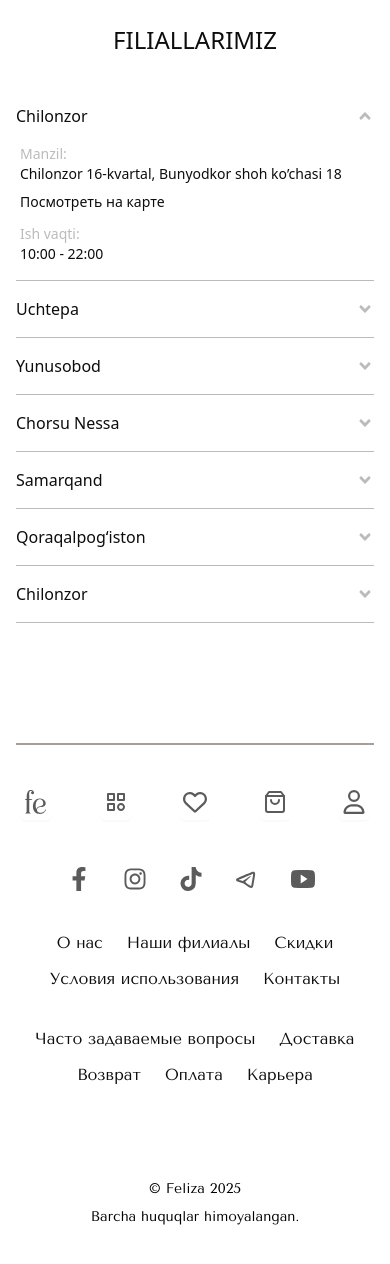
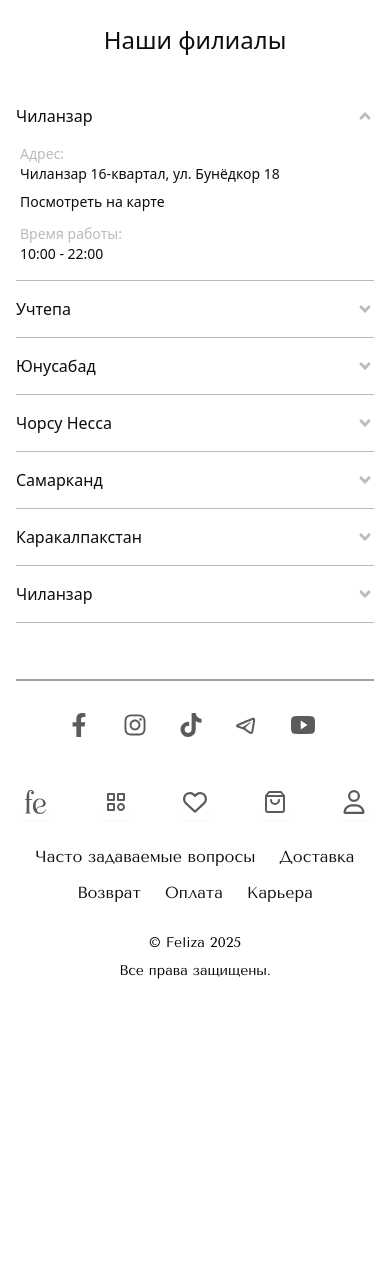
Before and after one commit to MamurovDilmurod/feliza, a React (Vite) app: page /branches in a window 390 px wide. Shown: the top 1264 px of the page. After the commit the page ends 1061 px from the top, so only its background shows below. Built offline with nearby package versions, Linux system fonts and the light colour scheme.

Commit message:
Footer da o'zgarishlar

```diff
--- a/src/layouts/footer.jsx
+++ b/src/layouts/footer.jsx
@@ -25,20 +25,20 @@ const Footer = () => {
   };
 
   return (
-    <div className="max-w-[1280px] mx-auto pt-24 pb-10 px-4 font-tenor">
+    <div className="max-w-[1280px] mx-auto pt-8 md:pt-24 pb-10 px-4 font-tenor">
       <div className="flex flex-col lg:flex-row justify-between items-center gap-6">
         <span className="border-y w-full lg:w-[562px] border-stone-400"></span>
         <img
           src={feliza_logo}
           alt="Feliza logo"
-          className='w-20 cursor-pointer'
+          className='w-20 cursor-pointer hidden md:block'
           onClick={() => navigate('/')}
         />
-        <span className="border-y w-full lg:w-[562px] border-[#858585]"></span>
+        <span className="border-y w-full lg:w-[562px] border-[#858585] hidden md:block"></span>
       </div>
 
       {/* Icons */}
-      <div className='flex flex-wrap items-center mt-10 justify-center gap-6 sm:gap-10'>
+      <div className='flex flex-wrap items-center mt-8 md:mt-10 justify-center gap-6 sm:gap-10'>
         {socialLinks.map(({ href, icon }, idx) => (
           <a
             key={idx}
@@ -54,7 +54,7 @@ const Footer = () => {
       </div>
 
       {/* Footer Links 1 */}
-      <div className='flex flex-wrap justify-center gap-x-6 gap-y-3 pt-10 pb-5 text-center max-w-[1280px] mx-auto'>
+      <div className='flex flex-wrap justify-center gap-x-6 gap-y-3 md:pt-10 pt-8 md:pb-5 text-center max-w-[1280px] mx-auto'>
         <Link onClick={handleScrollTop} to="/about" className='text-[#0D0D0D] hover:underline cursor-pointer'>
           {i18n.language === 'uz' ? 'Biz haqimizda' : 'О нас'}
         </Link>
@@ -76,13 +76,15 @@ const Footer = () => {
           {i18n.language === 'uz' ? 'Foydalanish shartlari' : 'Условия использования'}
         </Link>
 
-        <Link to="/contact" className='text-[#0D0D0D] hover:underline cursor-pointer'>
+        <Link to="/contact" onClick={() => {
+          window.scrollTo({ top: 0, behavior: 'smooth' });
+        }} className='text-[#0D0D0D] hover:underline cursor-pointer'>
           {i18n.language === 'uz' ? 'Kontakt' : 'Контакты'}
         </Link>
       </div>
 
       {/* Footer Links 2 */}
-      <div className='flex flex-wrap justify-center gap-x-6 gap-y-3 pt-4 pb-7 text-center'>
+      <div className='flex flex-wrap justify-center gap-x-6 gap-y-3 pt-4 md:pb-7 text-center'>
         <Link to="/faq" className='text-[#0D0D0D] hover:underline cursor-pointer'>
           {i18n.language === 'uz' ? 'Ko’p so’raladigan savollar' : 'Часто задаваемые вопросы'}
         </Link>
@@ -105,9 +107,13 @@ const Footer = () => {
       </div>
 
       {/* Copyright */}
-      <div className='flex flex-col sm:flex-row items-center justify-center gap-2 sm:gap-10 pt-16 pb-10 text-center text-sm sm:text-base'>
-        <span>© Feliza 2025</span>
-        <span>Barcha huquqlar himoyalangan.</span>
+      <div className='flex flex-col sm:flex-row items-center justify-center gap-2 sm:gap-10 md:pt-10 pt-7 pb-10  md:pb-0 text-center text-sm sm:text-base'>
+        <span>{
+          i18n.language === 'uz' ? '© Feliza 2025' : '© Feliza 2025'
+        }</span>
+        <span>{
+          i18n.language === 'uz' ? 'Barcha huquqlar himoyalangan.' : 'Все права защищены.'
+        }</span>
       </div>
     </div>
   );
--- a/src/pages/FooterPages/branch-page.jsx
+++ b/src/pages/FooterPages/branch-page.jsx
@@ -1,56 +1,55 @@
-import React, { useState } from 'react';
+import React, { useState, useMemo } from 'react';
 import { useTranslation } from 'react-i18next';
 import { FaAngleDown, FaAngleUp } from "react-icons/fa";
 
+function BranchPage() {
+    const [openIndex, setOpenIndex] = useState(0);
+    const { i18n } = useTranslation();
 
-const branches = [
+    const branches = useMemo(() => [
         {
-        name: 'Chilonzor',
-        address: 'Chilonzor 16-kvartal, Bunyodkor shoh ko’chasi 18',
+            name: i18n.language === 'uz' ? 'Chilonzor' : 'Чиланзар',
+            address: i18n.language === 'uz' ? 'Chilonzor 16-kvartal, Bunyodkor shoh ko’chasi 18' : 'Чиланзар 16-квартал, ул. Бунёдкор 18',
             workingHours: '10:00 - 22:00',
             mapLink: 'https://yandex.uz/maps/org/202265806778/?ll=69.224491%2C41.284303&z=16'
         },
         {
-        name: 'Uchtepa',
-        address: 'Uchtepa,Lutfiy ko’chasi 21A',
+            name: i18n.language === 'uz' ? 'Uchtepa' : 'Учтепа',
+            address: i18n.language === 'uz' ? 'Uchtepa,Lutfiy ko’chasi 21A' : 'Учтепа, ул. Лутфий 21А',
             workingHours: '09:00 - 21:00',
             mapLink: 'https://yandex.uz/maps/org/209844084430/?ll=69.185988%2C41.286011&z=18'
         },
         {
-        name: 'Yunusobod',
-        address: 'Yunusobod massivi, 11-kvartal, 20-uy',
+            name: i18n.language === 'uz' ? 'Yunusobod' : 'Юнусабад',
+            address: i18n.language === 'uz' ? 'Yunusobod massivi, 11-kvartal, 20-uy' : 'Юнусабад, ул. Лутун 20-й квартал 20-й дом',
             workingHours: '09:00 - 22:00',
             mapLink: 'https://yandex.uz/maps/org/154946755839/?ll=69.286268%2C41.367730&z=16'
         },
         {
-        name: 'Chorsu Nessa',
-        address: 'Chorsu, Besh-Agoch prospekti, 1-uy',
+            name: i18n.language === 'uz' ? 'Chorsu Nessa' : 'Чорсу Несса',
+            address: i18n.language === 'uz' ? 'Chorsu, Besh-Agoch prospekti, 1-uy' : 'Чорсу, ул. Беш-Агоч проспект, 1-й дом',
             workingHours: '08:00 - 20:00',
             mapLink: 'https://yandex.uz/maps/org/nessa/127388867584/?ll=69.235943%2C41.321093&z=16'
         },
         {
-        name: 'Samarqand',
-        address: 'Samarqand shahri, Rudakiy ko‘chasi, 103-uy',
+            name: i18n.language === 'uz' ? 'Samarqand' : 'Самарканд',
+            address: i18n.language === 'uz' ? 'Samarqand shahri, Rudakiy ko‘chasi, 103-uy' : 'Самарканд, ул. Рудакий 103-й дом',
             workingHours: '10:00 - 21:00',
             mapLink: 'https://yandex.uz/maps/org/125900198590/?ll=66.933454%2C39.681493&z=16'
         },
         {
-        name: 'Qoraqalpog‘iston ',
-        address: 'Qoraqalpog‘iston Respublikasi, Nukus shahri, Ernazar Alaqo‘zi ko‘chasi',
+            name: i18n.language === 'uz' ? 'Qoraqalpog‘iston' : 'Каракалпакстан',
+            address: i18n.language === 'uz' ? 'Qoraqalpog‘iston Respublikasi, Nukus shahri, Ernazar Alaqo‘zi ko‘chasi' : 'Республика Каракалпакстан, город Нукус, улица Эрназар Алагази',
             workingHours: '10:00 - 21:00',
             mapLink: 'https://yandex.uz/maps/org/93550766473/?ll=59.599689%2C42.487862&z=13'
         },
         {
-        name: 'Chilonzor',
-        address: 'Chilonzor tumani, Chilonzor massivi, 3-kvartal, 45/1-uy',
+            name: i18n.language === 'uz' ? 'Chilonzor' : 'Чиланзар',
+            address: i18n.language === 'uz' ? 'Chilonzor tumani, Chilonzor massivi, 3-kvartal, 45/1-uy' : 'Чиланзар, Чиланзарский район, 3-й квартал, 45/1-й дом',
             workingHours: '10:00 - 21:00',
             mapLink: 'https://yandex.uz/maps/org/202265806778/?ll=69.224491%2C41.284303&z=16'
         }
-];
-
-function BranchPage() {
-    const [openIndex, setOpenIndex] = useState(0);
-    const { i18n } = useTranslation();
+    ], [i18n.language]);
 
     const toggleBranch = (index) => {
         setOpenIndex(openIndex === index ? null : index);
@@ -58,7 +57,9 @@ function BranchPage() {
 
     return (
         <div className="max-w-[1280px] mx-auto px-4 sm:px-6 lg:px-8 py-6 text-[#0D0D0D]">
-            <h1 className="text-2xl sm:text-3xl font-normal text-center mb-8 text-[#0D0D0D]">FILIALLARIMIZ</h1>
+            <h1 className="text-2xl sm:text-3xl font-normal text-center mb-8 text-[#0D0D0D]">
+                {i18n.language === 'uz' ? 'Filiallarimiz' : 'Наши филиалы'}
+            </h1>
 
             {branches.map((branch, index) => (
                 <div key={index} className="border-b border-[#BBBBBB]">
@@ -66,7 +67,9 @@ function BranchPage() {
                         onClick={() => toggleBranch(index)}
                         className="w-full py-4 flex justify-between items-center text-left"
                     >
-                        <span className="text-base sm:text-lg font-normal">{branch.name}</span>
+                        <span className="text-base sm:text-lg font-normal">
+                            {branch.name}
+                        </span>
                         <span className="text-lg sm:text-xl text-[#BBBBBB]">
                             {openIndex === index ? <FaAngleUp /> : <FaAngleDown />}
                         </span>
@@ -76,7 +79,9 @@ function BranchPage() {
                         <div className="pb-4 pl-1 space-y-3 text-sm sm:text-base">
                             <div className="flex flex-col sm:flex-row sm:items-center sm:justify-between gap-2">
                                 <div>
-                                    <span className="block text-[#BBBBBB]">Manzil:</span>
+                                    <span className="block text-[#BBBBBB]">{
+                                        i18n.language === 'uz' ? 'Manzil:' : 'Адрес:'
+                                    }</span>
                                     <p className="text-[#0D0D0D]">{branch.address}</p>
                                 </div>
                                 <a
@@ -85,11 +90,13 @@ function BranchPage() {
                                     rel="noopener noreferrer"
                                     className="text-[#0D0D0D] hover:underline hover:text-black whitespace-nowrap"
                                 >
-                                    {i18n.language === 'uz' ? 'Xaritada ko\'rish' : 'Посмотреть на карте'}
+                                    {i18n.language === 'uz' ? "Xaritada ko'rish" : "Посмотреть на карте"}
                                 </a>
                             </div>
                             <div>
-                                <span className="block text-[#BBBBBB]">Ish vaqti:</span>
+                                <span className="block text-[#BBBBBB]">{
+                                    i18n.language === 'uz' ? 'Ish vaqti:' : 'Время работы:'
+                                }</span>
                                 <p className="text-[#0D0D0D]">{branch.workingHours}</p>
                             </div>
                         </div>
--- /dev/null
+++ b/src/pages/FooterPages/contact-page.jsx
@@ -0,0 +1,52 @@
+import React from 'react';
+import { MdOutlineAddIcCall } from "react-icons/md";
+import { CgMail } from "react-icons/cg";
+import { FaTelegramPlane } from "react-icons/fa";
+import { useTranslation } from 'react-i18next';
+
+function ContactPage() {
+    const { i18n } = useTranslation();
+    return (
+        <div className='max-w-[1280px] mx-auto pt-12 md:pt-24 md:pb-16 px-4 font-tenor text-[#0D0D0D]'>
+            <h2 className='text-2xl sm:text-3xl font-semibold md:text-center mb-4 text-start'>
+                {i18n.language === 'uz' ? ' Boshqa savollaringiz va murojaatingiz bo‘lsa' : 'Если у вас есть какие-либо вопросы или предложения'}
+            </h2>
+            <p className='md:text-center text-start text-[#666] md:mb-10 mb-5'>
+                {i18n.language === 'uz' ? '  Biz bilan bog‘lanish uchun quyidagi usullardan foydalaning:' : 'Пожалуйста, свяжитесь с нами по следующим контактам:'}
+            </p>
+
+            <div className='grid sm:grid-cols-2 lg:grid-cols-3 gap-2 md:gap-6 '>
+                {/* Phone */}
+                <div className='flex items-center gap-4 p-2 hover:scale-105 transition duration-300'>
+                    <MdOutlineAddIcCall className='md:text-3xl text-2xl text-blue-500' />
+                    <a href="tel:+998901211133" className='text-base sm:text-lg hover:underline'>
+                        +998 90 121 11 33
+                    </a>
+                </div>
+
+                {/* Email */}
+                <div className='flex items-center gap-4 p-2 hover:scale-105 transition duration-300'>
+                    <CgMail className='md:text-3xl text-2xl text-red-500' />
+                    <a href="mailto:feliz.uz@gmail.com" className='text-base sm:text-lg hover:underline'>
+                        feliz.uz@gmail.com
+                    </a>
+                </div>
+
+                {/* Telegram */}
+                <div className='flex items-center gap-4 p-2 hover:scale-105 transition duration-300'>
+                    <FaTelegramPlane className='md:text-3xl text-2xl text-blue-400' />
+                    <a
+                        href="https://t.me/felizuz_bot"
+                        target="_blank"
+                        rel="noopener noreferrer"
+                        className='text-base sm:text-lg hover:underline'
+                    >
+                        @felizuz_bot
+                    </a>
+                </div>
+            </div>
+        </div>
+    );
+}
+
+export default ContactPage;
```
Also changed, not shown: src/pages/home/home.jsx (+8 -8 lines), src/routes/routes.js (+4 -4 lines). Lines whose indentation alone changed are shown as unchanged.
